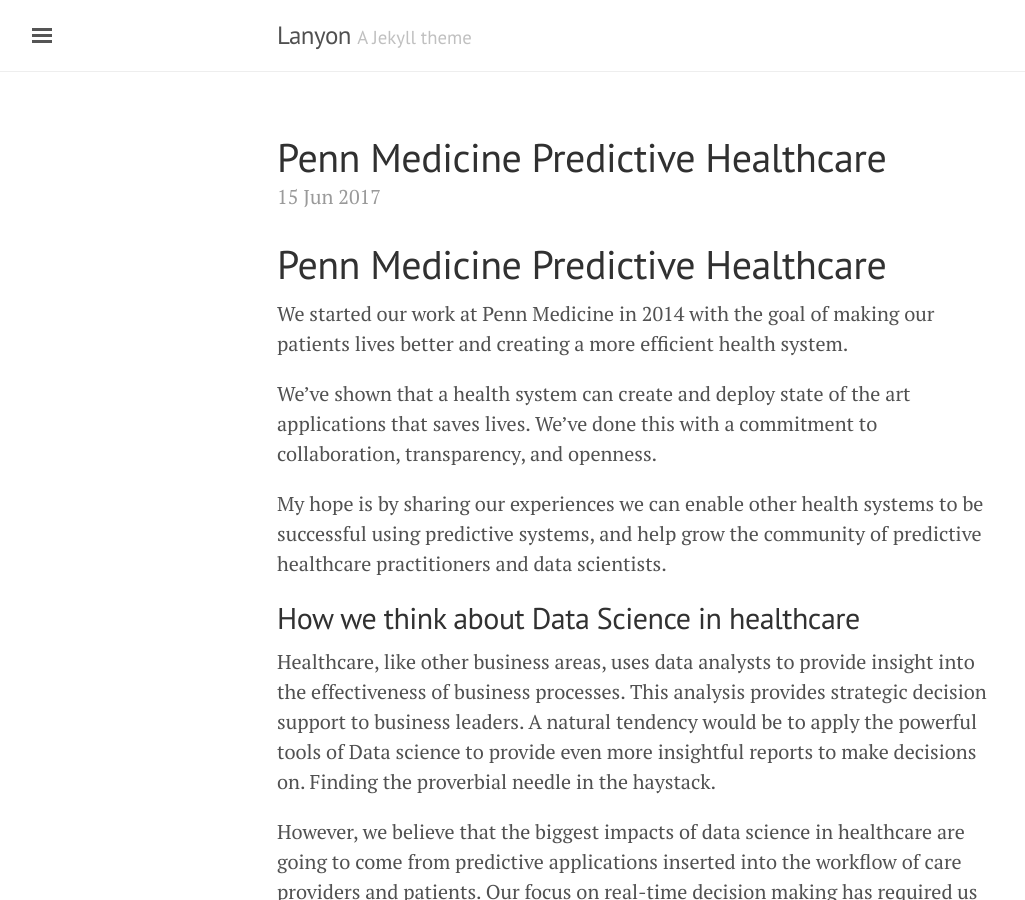
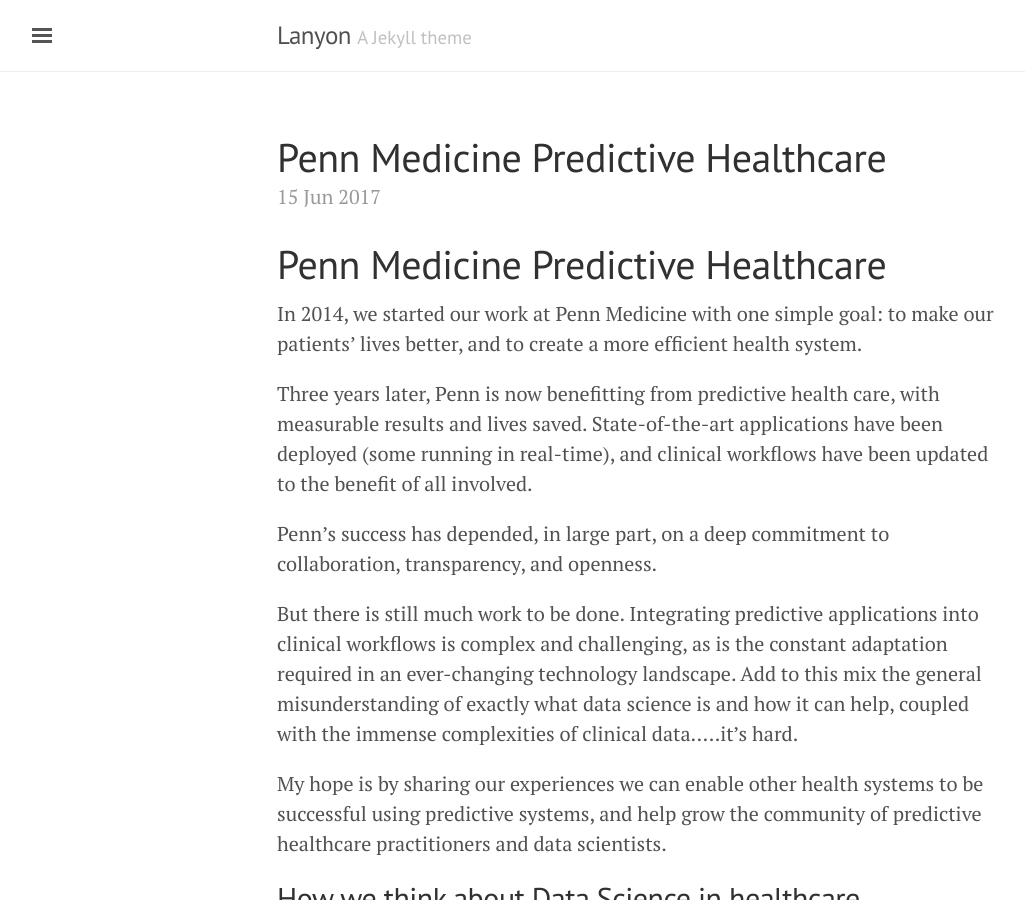
Before and after one commit to pennsignals/pennsignals.github.io, a Jekyll site: the page built from _posts/2017-06-15-hello-world-predictive-healthcare.md, in a window 1280 px wide and 900 px high. Shown: the whole window, without its empty margins (3-1028 px from the left). Built offline with Jekyll 4.4.1, drawn with Linux system fonts in a browser that asks for light colours.

Commit message:
Add new copy

```diff
--- a/_posts/2017-06-15-hello-world-predictive-healthcare.md
+++ b/_posts/2017-06-15-hello-world-predictive-healthcare.md
@@ -6,9 +6,13 @@
 
 Penn Medicine Predictive Healthcare
 =================
-We started our work at Penn Medicine in 2014 with the goal of making our patients lives better and creating a more efficient health system.
+In 2014, we started our work at Penn Medicine with one simple goal: to make our patients' lives better, and to create a more efficient health system.
 
-We've shown that a health system can create and deploy state of the art applications that saves lives.  We've done this with a commitment to collaboration, transparency, and openness.
+Three years later, Penn is now benefitting from predictive health care, with measurable results and lives saved.  State-of-the-art applications have been deployed (some running in real-time), and clinical workflows have been updated to the benefit of all involved.
+
+Penn's success has depended, in large part, on a deep commitment to collaboration, transparency, and openness.
+
+But there is still much work to be done.  Integrating predictive applications into clinical workflows is complex and challenging, as is the constant adaptation required in an ever-changing technology landscape.  Add to this mix the general misunderstanding of exactly what data science is and how it can help, coupled with the immense complexities of clinical data.....it's hard.
 
 My hope is by sharing our experiences we can enable other health systems to be successful using predictive systems, and help grow the community of predictive healthcare practitioners and data scientists.
 
```
